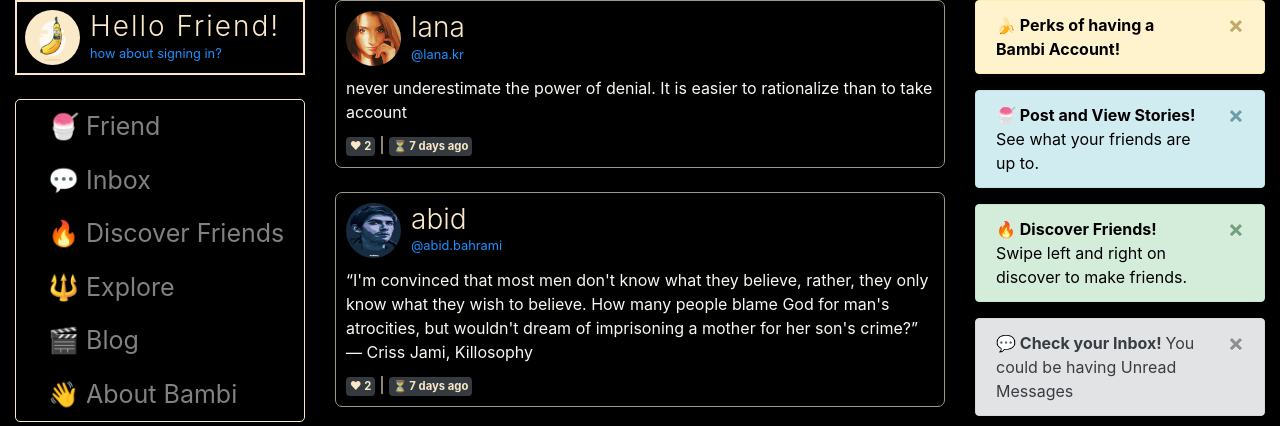
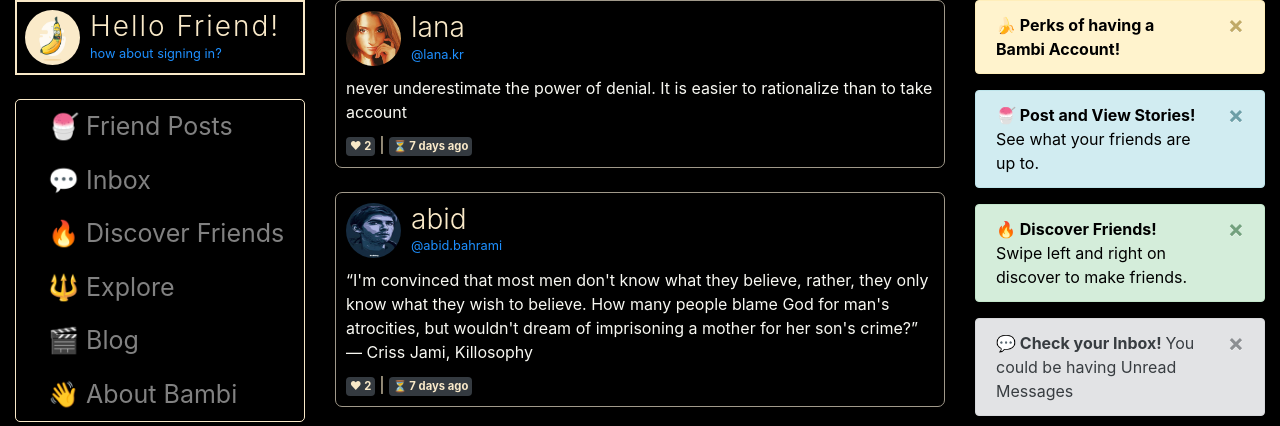
Before and after one commit to harunmohamed/bambi-beta, a Flask app: page / in a window 1280 px wide. Shown: the part 61-487 px from the top of the page. Run offline with Flask 2, Linux system fonts and the light colour scheme; data comes from the database, SQL or seed files in the repository; some libraries are stand-ins or nearby versions.

Commit message:
fixed Friend Post typo in Home

```diff
--- a/bambiv3/templates/home.html
+++ b/bambiv3/templates/home.html
@@ -232,7 +232,7 @@ header, footer {
   </header>
   <br>
      <div class="menu" style="border:1px solid #F9E9C8;border-radius: 5px;">
-      <a class="dropdown-item" href="{{ url_for('f_posts') }}"> 🍧 Friend</a>
+      <a class="dropdown-item" href="{{ url_for('f_posts') }}"> 🍧 Friend Posts</a>
        <a class="dropdown-item" href="{{ url_for('inbox') }}"> 💬 Inbox</a>
       <a class="dropdown-item" href="{{ url_for('discover') }}"> 🔥 Discover Friends</a>
       <a class="dropdown-item" href="{{ url_for('explore') }}"> 🔱 Explore</a>
```
